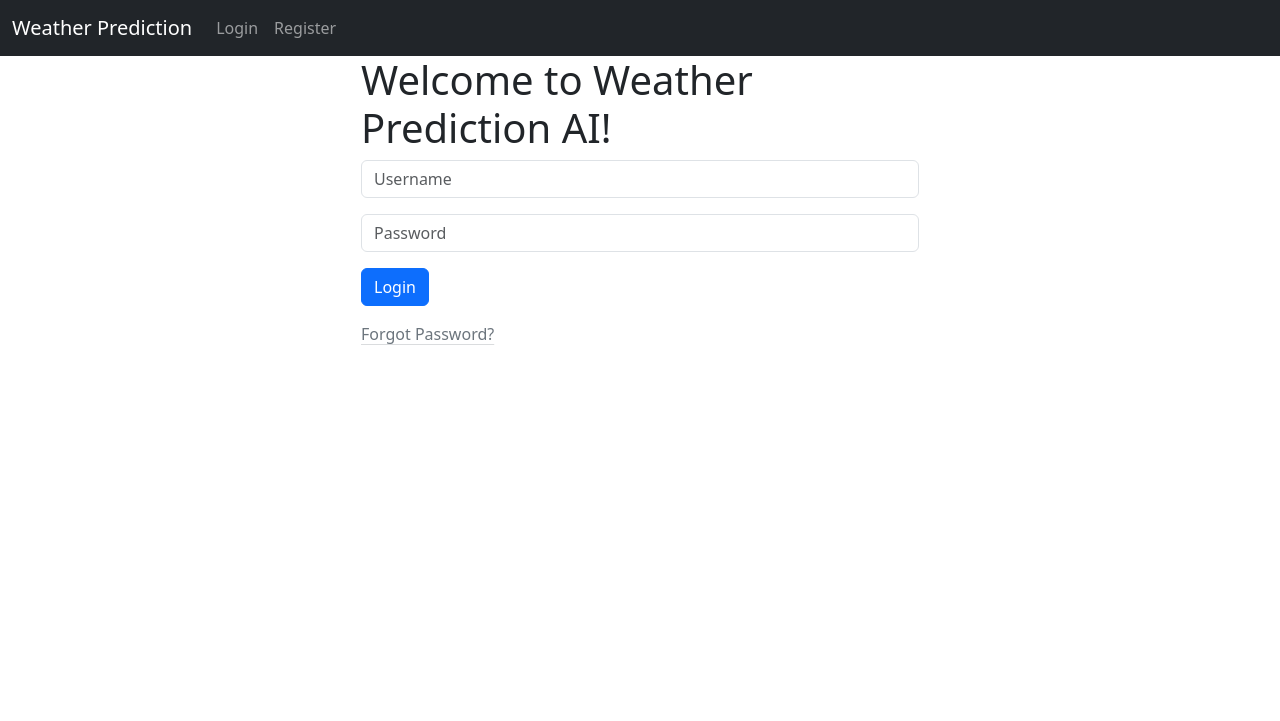
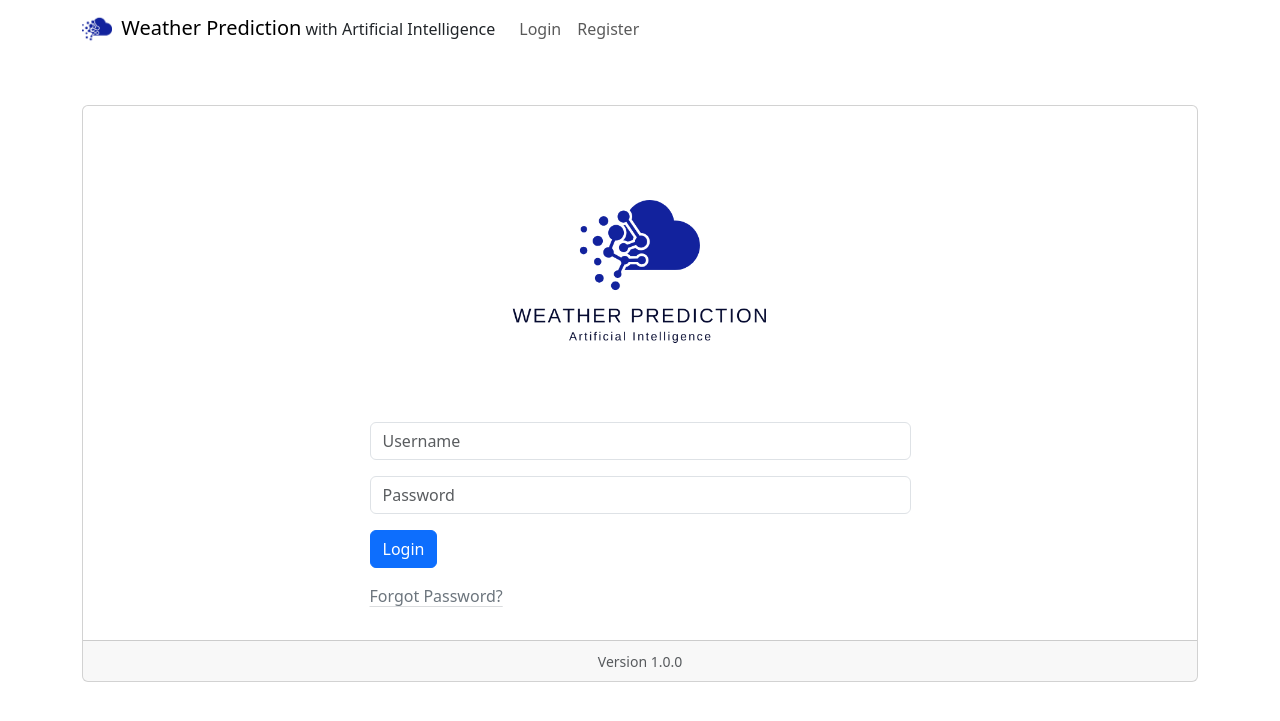
Before and after one commit to rustycoder/weather_prediction, a Django app: page /weather_admin/ in a window 1280 px wide. Shown: the top 721 px of the page. Run offline with Django 5.2, Linux system fonts and the light colour scheme.

Commit message:
Card and NavBar updated

```diff
--- a/weather_admin/templates/login.html
+++ b/weather_admin/templates/login.html
@@ -1,8 +1,11 @@
 {% extends 'base.html' %}
-
+{% load static %}
 {% block content %}
+<div class="card my-5">
+    <div class="card-body">
         <div class="col-md-6 offset-md-3">
-    <h1>Welcome to Weather Prediction AI!</h1>
+            <img src="{% static 'images/logo.png' %}" class="rounded mx-auto d-block" width="300"
+                alt="Weather Prediction Logo">
             <form method="POST" action="{% url 'weather_admin_login' %}">
                 {% csrf_token %}
                 <div class="mb-3">
@@ -19,4 +22,9 @@
                 </div>
             </form>
         </div>
+    </div>
+    <div class="card-footer text-body-secondary text-center">
+        <small class="text-body-secondary">Version 1.0.0</small>
+    </div>
+</div>
 {% endblock %}
--- a/weather_admin/templates/navbar.html
+++ b/weather_admin/templates/navbar.html
@@ -1,6 +1,12 @@
-<nav class="navbar navbar-expand-lg navbar-dark bg-dark">
+{% load static %}
+<nav class="navbar navbar-expand-lg container">
     <div class="container-fluid">
-        <a class="navbar-brand" href="{% url 'weather_admin_home' %}">Weather Prediction</a>
+        <a class="navbar-brand me-1" href="{% url 'weather_admin_home' %}">
+            <img src="{% static 'images/logo_.png' %}" alt="Weather Prediction Logo" height="30"
+                class="d-inline-block align-text-top me-1">
+            Weather Prediction
+        </a>
+        <p class="fw-lighter mb-0 me-3">with Artificial Intelligence</p>
         <button class="navbar-toggler" type="button" data-bs-toggle="collapse" data-bs-target="#navbarSupportedContent"
             aria-controls="navbarSupportedContent" aria-expanded="false" aria-label="Toggle navigation">
             <span class="navbar-toggler-icon"></span>
```
Also changed, not shown: weather_admin/templates/register.html (+10 -5 lines), db.sqlite3, weather_admin/static/images/logo.png (renamed from weather_admin/templates/logo.png), weather_admin/static/images/logo_.png (added), 2 other files. Lines whose indentation alone changed are shown as unchanged.
